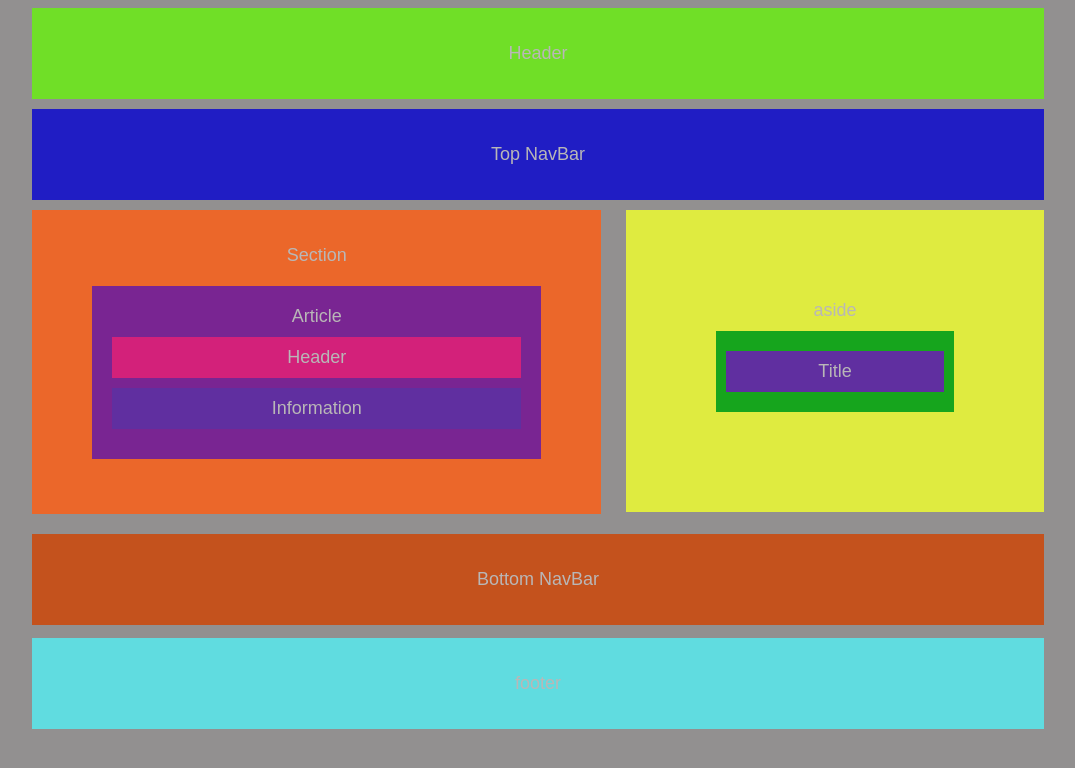
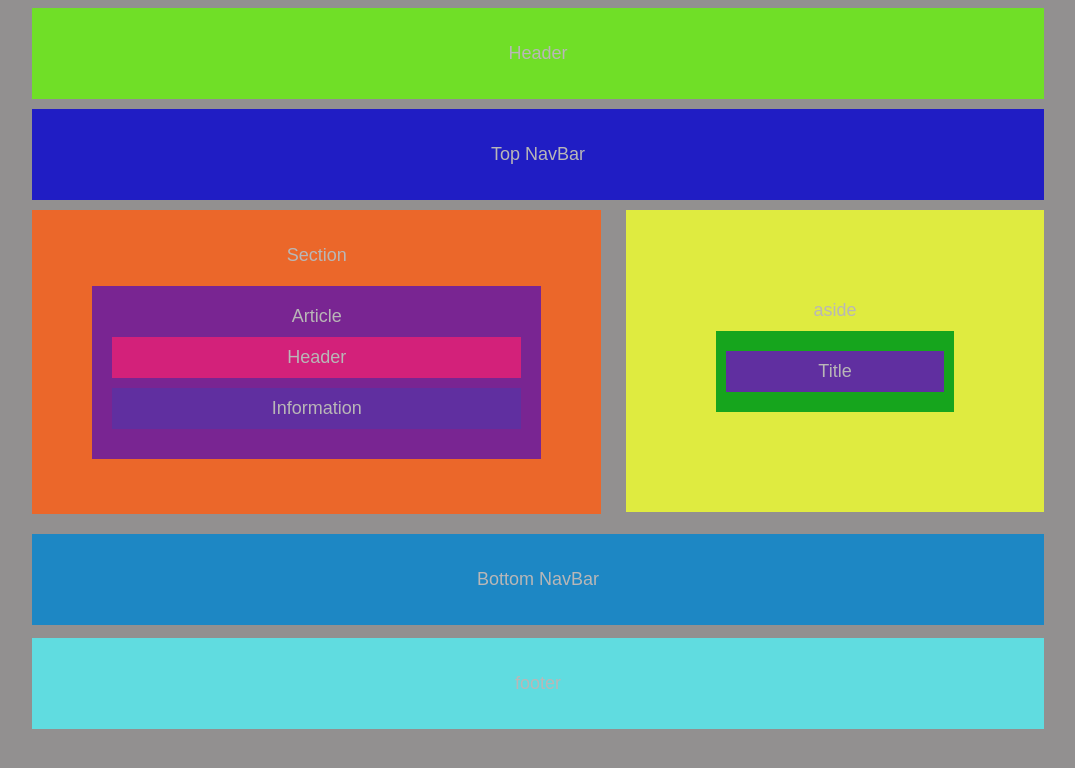
Before and after one commit to JennMartinez/Wireframe, a plain HTML site: page index.html in a window 1280 px wide. Shown: the whole page, without its empty margins (102-1177 px from the left). Drawn offline with Linux system fonts and the light colour scheme.

Commit message:
styling colors

```diff
--- a/style.css
+++ b/style.css
@@ -90,7 +90,7 @@ div#info {
 }
 
 nav#bottom-nav-bar {
-    background: #c4521d;
+    background: #1d87c4;
     width: 80%;
     margin-top: 10px;
     clear: both;
```
